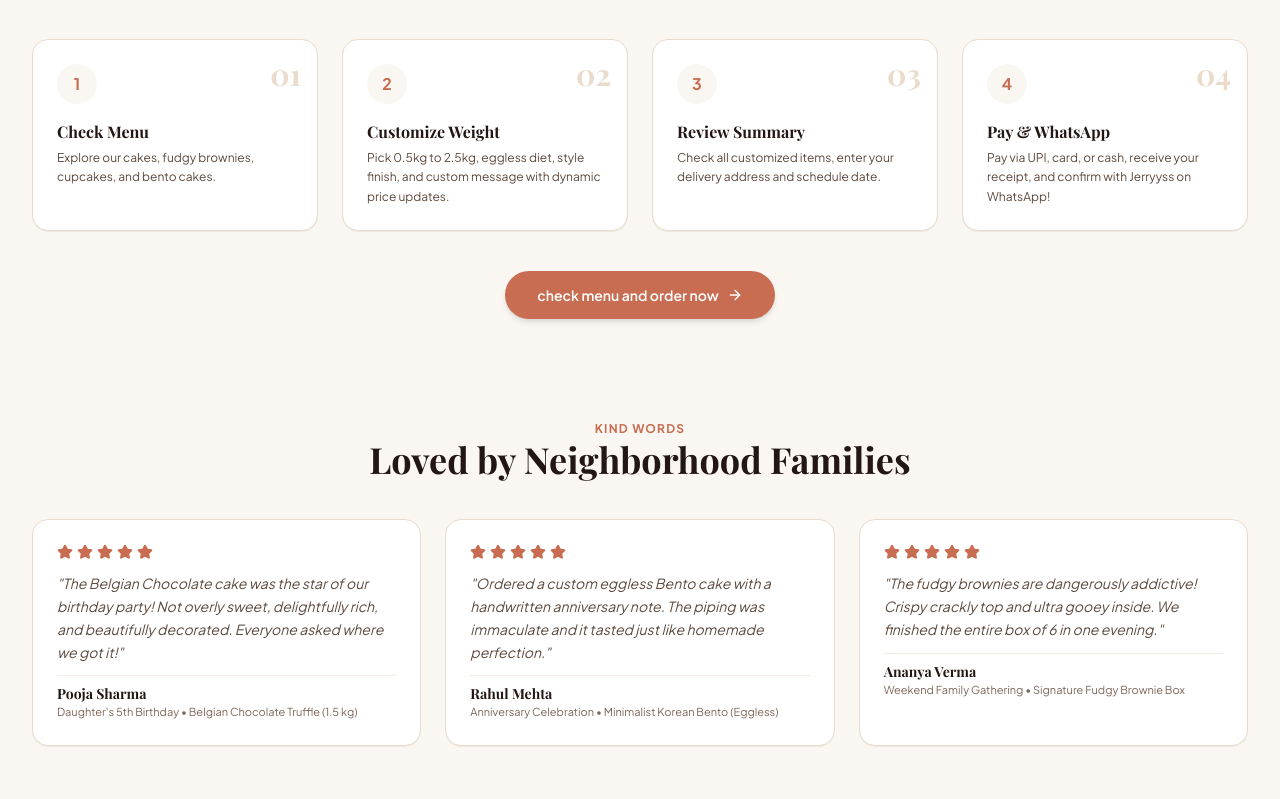
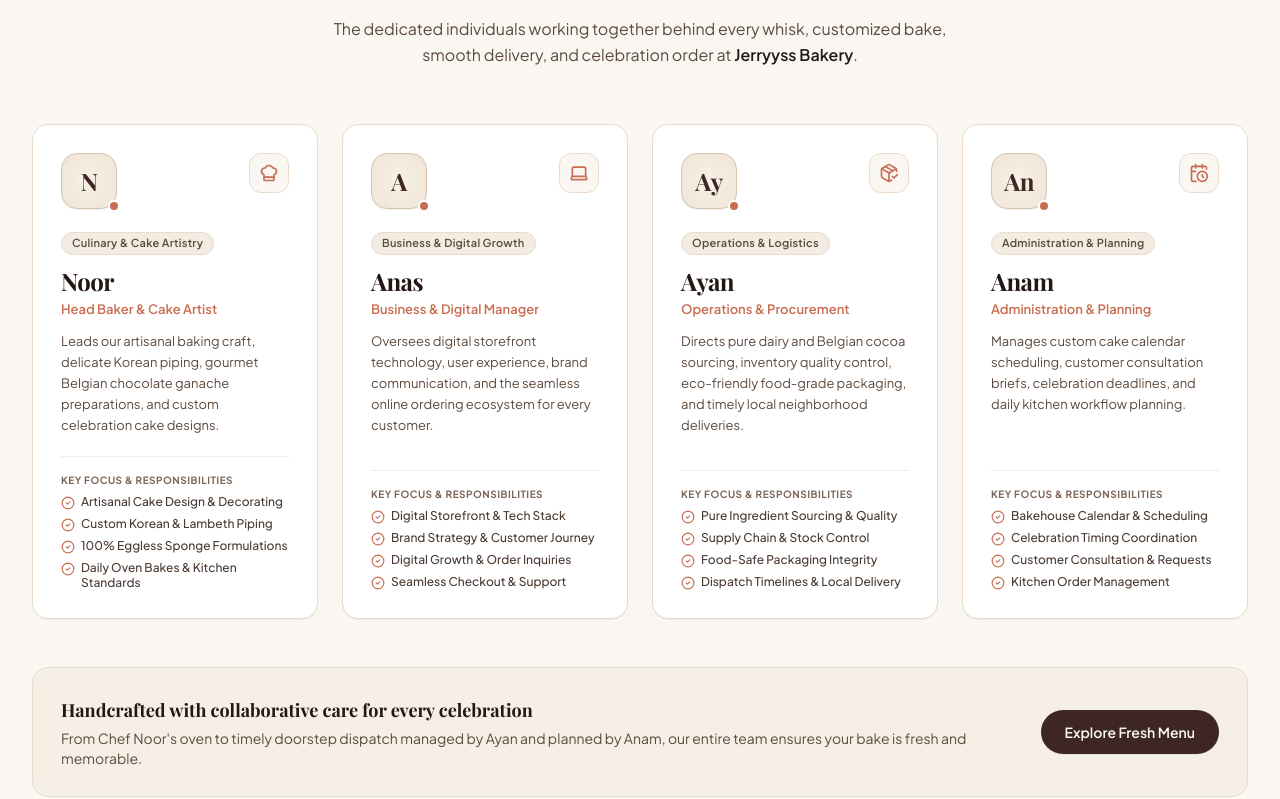
Before and after one commit to km7ztjnh59-code/Businesse, a React (Vite) app: page / in a window 1280 px wide. Shown: the part 1621-2420 px from the top of the page. Built offline with nearby package versions, Linux system fonts and the light colour scheme; a web font is replaced by a local one.

Commit message:
feat: add Meet the Team section to homepage
Introduce a new section to showcase bakery team members, including data structure updates, component implementation, and navigation integration.

```diff
--- a/src/App.tsx
+++ b/src/App.tsx
@@ -142,6 +142,14 @@
       <Footer onNavigate={(section) => {
         if (section === 'menu' || section === 'custom-cakes') {
           setCurrentPage('menu');
+        } else if (section === 'team') {
+          setCurrentPage('home');
+          setTimeout(() => {
+            const teamEl = document.getElementById('meet-the-team');
+            if (teamEl) {
+              teamEl.scrollIntoView({ behavior: 'smooth', block: 'start' });
+            }
+          }, 100);
         } else {
           setCurrentPage('home');
         }
--- a/src/components/Footer.tsx
+++ b/src/components/Footer.tsx
@@ -106,6 +106,14 @@
               </li>
               <li>
                 <button
+                  onClick={() => onNavigate('team')}
+                  className="hover:text-white transition-colors cursor-pointer"
+                >
+                  Meet the Team
+                </button>
+              </li>
+              <li>
+                <button
                   onClick={() => onNavigate('gallery')}
                   className="hover:text-white transition-colors cursor-pointer"
                 >
--- /dev/null
+++ b/src/components/MeetTheTeam.tsx
@@ -0,0 +1,160 @@
+import React from 'react';
+import { ChefHat, Laptop, PackageCheck, CalendarClock, Sparkles, CheckCircle2, Heart } from 'lucide-react';
+import { TEAM_MEMBERS, BAKERY_INFO } from '../data/bakeryData';
+
+interface MeetTheTeamProps {
+  onOrderClick?: () => void;
+}
+
+export const MeetTheTeam: React.FC<MeetTheTeamProps> = ({ onOrderClick }) => {
+  const getMemberIcon = (id: string) => {
+    switch (id) {
+      case 'noor':
+        return <ChefHat className="w-5 h-5 text-[#C86D51]" />;
+      case 'anas':
+        return <Laptop className="w-5 h-5 text-[#C86D51]" />;
+      case 'ayan':
+        return <PackageCheck className="w-5 h-5 text-[#C86D51]" />;
+      case 'anam':
+        return <CalendarClock className="w-5 h-5 text-[#C86D51]" />;
+      default:
+        return <Sparkles className="w-5 h-5 text-[#C86D51]" />;
+    }
+  };
+
+  return (
+    <section
+      id="meet-the-team"
+      className="max-w-7xl mx-auto px-4 sm:px-6 lg:px-8 scroll-mt-24"
+    >
+      {/* Section Header */}
+      <div className="text-center max-w-2xl mx-auto mb-12 sm:mb-14 space-y-3">
+        <div className="inline-flex items-center gap-2 px-3.5 py-1.5 rounded-full bg-[#EADBCB]/50 border border-[#D6C4B0] text-xs font-semibold tracking-wider uppercase text-[#5C4A3E]">
+          <Heart className="w-3.5 h-3.5 fill-[#C86D51] text-[#C86D51]" />
+          <span>The Artisans & Minds</span>
+        </div>
+
+        <h2
+          id="meet-the-team-heading"
+          className="font-serif text-3xl sm:text-4xl lg:text-5xl font-bold text-[#231714] tracking-tight leading-[1.15]"
+        >
+          Meet the Team
+        </h2>
+
+        <p className="text-sm sm:text-base text-[#5C4A3E] leading-relaxed">
+          The dedicated individuals working together behind every whisk, customized bake, smooth delivery, and celebration order at <strong className="text-[#231714] font-semibold">{BAKERY_INFO.name}</strong>.
+        </p>
+      </div>
+
+      {/* Modern 4-Card Grid Without Photos */}
+      <div
+        id="team-members-grid"
+        className="grid grid-cols-1 sm:grid-cols-2 lg:grid-cols-4 gap-6 lg:gap-6"
+      >
+        {TEAM_MEMBERS.map((member) => (
+          <article
+            key={member.id}
+            id={`team-card-${member.id}`}
+            className="group relative bg-white rounded-2xl p-6 sm:p-7 border border-[#EADBCB] shadow-2xs hover:shadow-md hover:border-[#C86D51]/40 transition-all duration-300 flex flex-col justify-between"
+          >
+            {/* Top Row: Initials Avatar & Role Icon */}
+            <div>
+              <div className="flex items-start justify-between gap-3 mb-5">
+                {/* Monogram / Initials Badge */}
+                <div
+                  id={`avatar-${member.id}`}
+                  className="relative w-14 h-14 rounded-2xl bg-radial from-[#F8F1E7] to-[#EFE4D6] border border-[#D6C4B0] flex items-center justify-center shadow-2xs group-hover:scale-105 transition-transform"
+                >
+                  <span className="font-serif text-2xl font-bold text-[#3E2723] select-none tracking-tight">
+                    {member.initials}
+                  </span>
+                  {/* Micro Accent Dot */}
+                  <span className="absolute -bottom-1 -right-1 w-3 h-3 rounded-full bg-[#C86D51] border-2 border-white" />
+                </div>
+
+                {/* Role Icon Emblem */}
+                <div
+                  id={`icon-badge-${member.id}`}
+                  className="w-10 h-10 rounded-xl bg-[#FAF7F2] border border-[#EADBCB] flex items-center justify-center group-hover:bg-[#C86D51]/10 transition-colors"
+                  title={member.role}
+                >
+                  {getMemberIcon(member.id)}
+                </div>
+              </div>
+
+              {/* Department Pill */}
+              <div className="mb-2.5">
+                <span className="inline-block px-2.5 py-0.5 rounded-full text-[11px] font-semibold tracking-wide bg-[#F3ECE2] text-[#5C4A3E] border border-[#EADBCB]">
+                  {member.department}
+                </span>
+              </div>
+
+              {/* Name & Official Title */}
+              <div className="space-y-1 mb-3">
+                <h3
+                  id={`name-${member.id}`}
+                  className="font-serif text-xl sm:text-2xl font-bold text-[#231714] tracking-tight group-hover:text-[#C86D51] transition-colors"
+                >
+                  {member.name}
+                </h3>
+                <p className="text-xs sm:text-[13px] font-semibold text-[#C86D51] leading-snug">
+                  {member.role}
+                </p>
+              </div>
+
+              {/* Role Bio Description */}
+              <p className="text-xs sm:text-[13px] text-[#5C4A3E] leading-relaxed mb-5">
+                {member.bio}
+              </p>
+            </div>
+
+            {/* Core Responsibilities List */}
+            <div className="pt-4 border-t border-[#F3ECE2] space-y-2">
+              <span className="text-[10px] font-bold uppercase tracking-wider text-[#7D6658] block mb-1.5">
+                Key Focus & Responsibilities
+              </span>
+              <ul className="space-y-1.5">
+                {member.responsibilities.map((resp, idx) => (
+                  <li
+                    key={idx}
+                    className="flex items-start gap-1.5 text-xs text-[#3E2723]"
+                  >
+                    <CheckCircle2 className="w-3.5 h-3.5 text-[#C86D51] shrink-0 mt-0.5" />
+                    <span className="leading-tight text-[11px] sm:text-xs font-medium text-[#4A3B32]">
+                      {resp}
+                    </span>
+                  </li>
+                ))}
+              </ul>
+            </div>
+          </article>
+        ))}
+      </div>
+
+      {/* Subtle Bottom Assurance / Order Banner */}
+      <div
+        id="team-assurance-banner"
+        className="mt-10 sm:mt-12 bg-[#F5EFE6] rounded-2xl p-5 sm:p-7 border border-[#EADBCB] flex flex-col sm:flex-row items-center justify-between gap-4 text-center sm:text-left"
+      >
+        <div className="space-y-1">
+          <h4 className="font-serif font-bold text-base sm:text-lg text-[#231714]">
+            Handcrafted with collaborative care for every celebration
+          </h4>
+          <p className="text-xs sm:text-sm text-[#5C4A3E]">
+            From Chef Noor's oven to timely doorstep dispatch managed by Ayan and planned by Anam, our entire team ensures your bake is fresh and memorable.
+          </p>
+        </div>
+
+        {onOrderClick && (
+          <button
+            id="team-cta-menu-btn"
+            onClick={onOrderClick}
+            className="shrink-0 px-6 py-3 rounded-full bg-[#3E2723] hover:bg-[#231714] text-[#FAF7F2] text-xs sm:text-sm font-semibold shadow-2xs hover:shadow-sm transition-all cursor-pointer"
+          >
+            Explore Fresh Menu
+          </button>
+        )}
+      </div>
+    </section>
+  );
+};
--- a/src/components/pages/HomePage.tsx
+++ b/src/components/pages/HomePage.tsx
@@ -2,6 +2,7 @@
 import { ArrowRight, Sparkles, Heart, Clock, Award, ShieldCheck, MessageCircle, Star, Instagram } from 'lucide-react';
 import { BAKERY_INFO, TESTIMONIALS, GALLERY_ITEMS, FALLBACK_CAKE_IMAGE } from '../../data/bakeryData';
 import { getGeneralWhatsAppUrl } from '../../utils/whatsapp';
+import { MeetTheTeam } from '../MeetTheTeam';
 
 interface HomePageProps {
   onProceedToMenu: () => void;
@@ -208,7 +209,10 @@
         </div>
       </section>
 
-      {/* 3. Simple 4-Step Order Journey */}
+      {/* 3. Meet the Team Section */}
+      <MeetTheTeam onOrderClick={onProceedToMenu} />
+
+      {/* 4. Simple 4-Step Order Journey */}
       <section className="max-w-7xl mx-auto px-4 sm:px-6 lg:px-8">
         <div className="text-center max-w-2xl mx-auto mb-10 space-y-2">
           <span className="text-xs font-bold uppercase tracking-widest text-[#C86D51]">
--- a/src/data/bakeryData.ts
+++ b/src/data/bakeryData.ts
@@ -1,4 +1,4 @@
-import { MenuItem, Testimonial, GalleryItem, FAQ, WeightOption } from '../types';
+import { MenuItem, Testimonial, GalleryItem, FAQ, WeightOption, TeamMember } from '../types';
 
 export const BAKERY_INFO = {
   name: "Jerryyss Bakery",
@@ -320,3 +320,62 @@
   { id: 'vintage-piped', name: 'Vintage Lambeth Piped', desc: 'Elaborate frilled royal buttercream piping and delicate bows' },
   { id: 'rustic-naked', name: 'Rustic Semi-Naked', desc: 'Exposed sponge edges garnished with seasonal edible flowers' }
 ];
+
+export const TEAM_MEMBERS: TeamMember[] = [
+  {
+    id: 'noor',
+    name: 'Noor',
+    role: 'Head Baker & Cake Artist',
+    initials: 'N',
+    department: 'Culinary & Cake Artistry',
+    bio: 'Leads our artisanal baking craft, delicate Korean piping, gourmet Belgian chocolate ganache preparations, and custom celebration cake designs.',
+    responsibilities: [
+      'Artisanal Cake Design & Decorating',
+      'Custom Korean & Lambeth Piping',
+      '100% Eggless Sponge Formulations',
+      'Daily Oven Bakes & Kitchen Standards'
+    ]
+  },
+  {
+    id: 'anas',
+    name: 'Anas',
+    role: 'Business & Digital Manager',
+    initials: 'A',
+    department: 'Business & Digital Growth',
+    bio: 'Oversees digital storefront technology, user experience, brand communication, and the seamless online ordering ecosystem for every customer.',
+    responsibilities: [
+      'Digital Storefront & Tech Stack',
+      'Brand Strategy & Customer Journey',
+      'Digital Growth & Order Inquiries',
+      'Seamless Checkout & Support'
+    ]
+  },
+  {
+    id: 'ayan',
+    name: 'Ayan',
+    role: 'Operations & Procurement',
+    initials: 'Ay',
+    department: 'Operations & Logistics',
+    bio: 'Directs pure dairy and Belgian cocoa sourcing, inventory quality control, eco-friendly food-grade packaging, and timely local neighborhood deliveries.',
+    responsibilities: [
+      'Pure Ingredient Sourcing & Quality',
+      'Supply Chain & Stock Control',
+      'Food-Safe Packaging Integrity',
+      'Dispatch Timelines & Local Delivery'
+    ]
+  },
+  {
+    id: 'anam',
+    name: 'Anam',
+    role: 'Administration & Planning',
+    initials: 'An',
+    department: 'Administration & Planning',
+    bio: 'Manages custom cake calendar scheduling, customer consultation briefs, celebration deadlines, and daily kitchen workflow planning.',
+    responsibilities: [
+      'Bakehouse Calendar & Scheduling',
+      'Celebration Timing Coordination',
+      'Customer Consultation & Requests',
+      'Kitchen Order Management'
+    ]
+  }
+];
```
Also changed, not shown: src/types.ts (+10 -0 lines).
